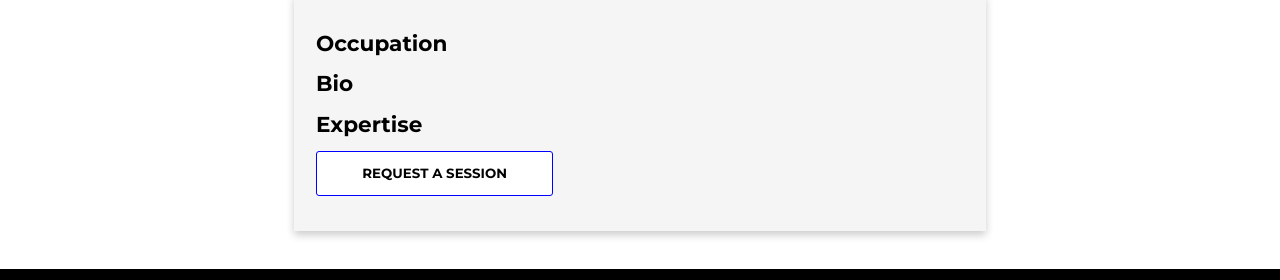
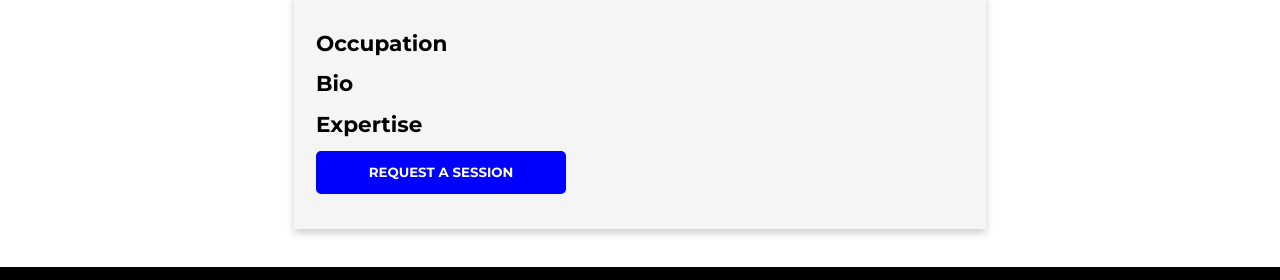
Before and after one commit to JackieBinya/free-mentors-challenge-2, a website: page UI/showMentor.html in a window 1280 px wide. Shown: the part 67-347 px from the top of the page. Drawn offline with Linux system fonts and the light colour scheme.

Commit message:
bg(168260120) Fix buttons and mke them uniform - modified styling of all buttons in the app and made them uniform [finishes #168260120]

```diff
--- a/UI/showMentor.html
+++ b/UI/showMentor.html
@@ -33,7 +33,7 @@
                     <p data-expertise-value=""></p>
                 </div>
             </div>
-            <button class="btn request-btn"><a href="requestSession.html">Request a session</a></button>
+            <button class="btn"><a href="requestSession.html">Request a session</a></button>
        </div>
     </div>
     <footer>
--- a/UI/styles.css
+++ b/UI/styles.css
@@ -429,21 +429,33 @@ ul li {
   background-color: transparent;
 }
 
-.btn {
-  border: 1px solid blue;
+ .btn {
+  display: block;
+  padding: 1em 3.5em;
+  text-align: center;
+  width: 250px;
+  margin-top: 1em;
+  background-color: rgb(0, 0, 255);
+  color: white;
+  font-weight: bold;
+  border-radius: 5px;
+  cursor: pointer;
+  margin-bottom: 1em;
+  text-decoration: none;
   text-transform: uppercase;
-  font-weight: 700;
-  padding: 1em 3.4em;
-  background-color: white;
-  border-radius: 3px;
-  margin-bottom: 1em;
-  cursor: pointer;
-  margin-right: 1em;
-}
+  outline: none;
+  border: none;
+ }
 
-.btn:hover {
-  background-color: lightskyblue;
-}
+ .btn a{
+  color: white;
+  text-decoration: none;
+ }
+
+ .btn:hover {
+    background-color: rgb(9, 9, 129);
+ }
+
 
 @media only screen and (min-width: 768px) {
   .container {
```
Also changed, not shown: UI/becomeMentor.html (+1 -1 lines).
